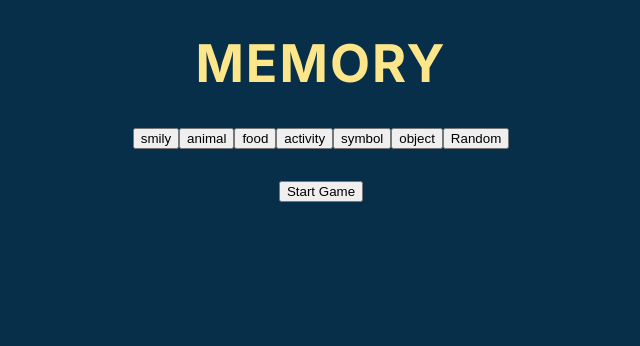
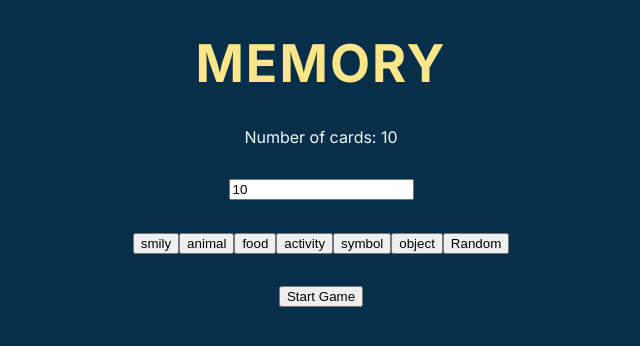
Before and after one commit to johannes-code/RememberThis, a React (Vite) app: page / in a window 1280 px wide. Shown: the top 346 px of the page, without its empty margins (319-959 px from the left). Built offline with nearby package versions, Linux system fonts and the light colour scheme.

Commit message:
Implemented a function to let the user decide number of cards

```diff
--- a/src/App.jsx
+++ b/src/App.jsx
@@ -12,23 +12,29 @@ export default function App() {
   const handleCategoryChange = (category) => {
     console.log("Selected category:", category === null ? "random" : category);
     setCurrentCategory(category);
-
+  };
+  const [numberOfCards, setNumberOfCards] = useState(10);
+  const handleNumberCardsChange = (int) => {
+    setNumberOfCards(int);
   };
 
   function startGame() {
-    console.log("Starting game...")
+    console.log("Starting game...");
     let selectedArray;
     if (currentCategory === null) {
-
       const allCategories = Object.keys(emojiArrays);
       const randomCategories = shuffleArray(allCategories).slice(0, 3);
-    selectedArray = randomCategories.flatMap(category => emojiArrays[category]);
+      selectedArray = randomCategories.flatMap(
+        (category) => emojiArrays[category]
+      );
     } else {
-
       selectedArray = emojiArrays[currentCategory];
     }
 
-    const shuffledEmojis = shuffleArray(selectedArray).slice(0, 10);
+    const shuffledEmojis = shuffleArray(selectedArray).slice(
+      0,
+      numberOfCards / 2
+    );
     setSelectedEmojis(
       [...shuffledEmojis, ...shuffledEmojis].sort(() => Math.random() - 0.5)
     );
@@ -36,7 +42,6 @@ export default function App() {
     setMatchedCards([]);
     setIsGameOn(true);
     console.log("Game started, isGameOn", true);
-
   }
   function turnCard(index) {
     if (flippedCards.length === 2 || matchedCards.includes(index)) return;
@@ -74,6 +79,15 @@ export default function App() {
       <h1>Memory</h1>
       {!isGameOn ? (
         <>
+          <p>Number of cards: {numberOfCards}</p>
+          <input
+            type="number"
+            value={numberOfCards}
+            onChange={(e) => {
+              console.log("Input value:", e.target.value);
+              handleNumberCardsChange(parseInt(e.target.value));
+            }}
+          />
           <CategorySelector
             categories={emojiArrays}
             onSelect={handleCategoryChange}
@@ -99,8 +113,6 @@ export default function App() {
     </main>
   );
 
-}
-
   function shuffleArray(array) {
     if (!Array.isArray(array)) {
       console.error("Input is not an array: ", array);
@@ -121,18 +133,18 @@ function CategorySelector({ categories, onSelect, currentCategory }) {
           <RegularButton
             key={category}
             onClick={() => onSelect(category)}
-          className={currentCategory === category ? 'active' : ''}
+            className={currentCategory === category ? "active" : ""}
           >
             {category}
           </RegularButton>
         ))}
         <RegularButton
           onClick={() => onSelect(null)}
-        className={currentCategory === null ? 'active' : ''}
+          className={currentCategory === null ? "active" : ""}
         >
           Random
         </RegularButton>
-
       </div>
     );
   }
+}
```
Lines whose indentation alone changed are shown as unchanged.
